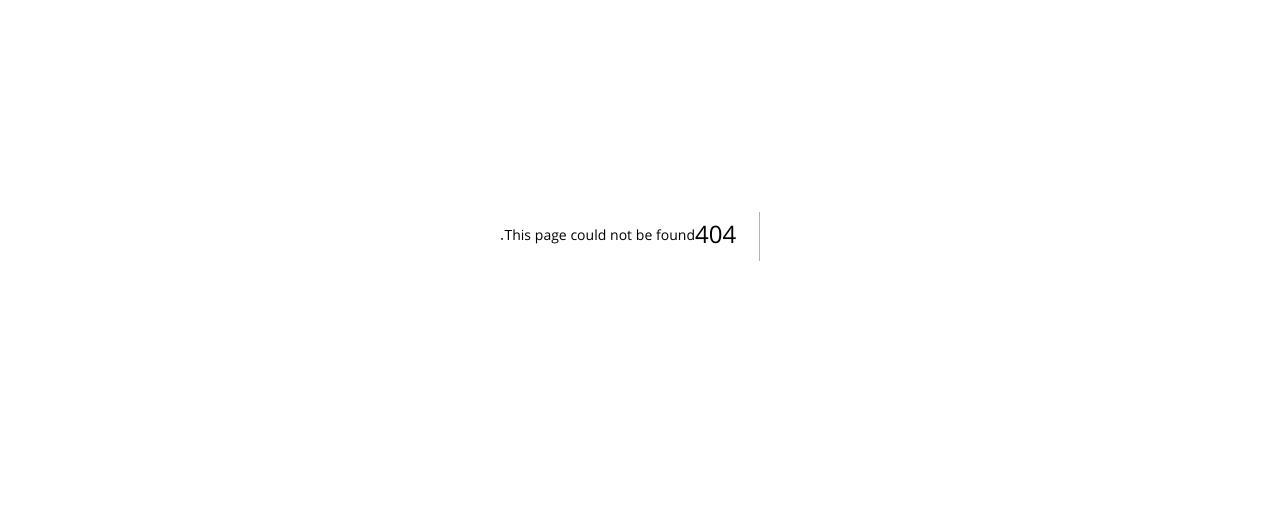
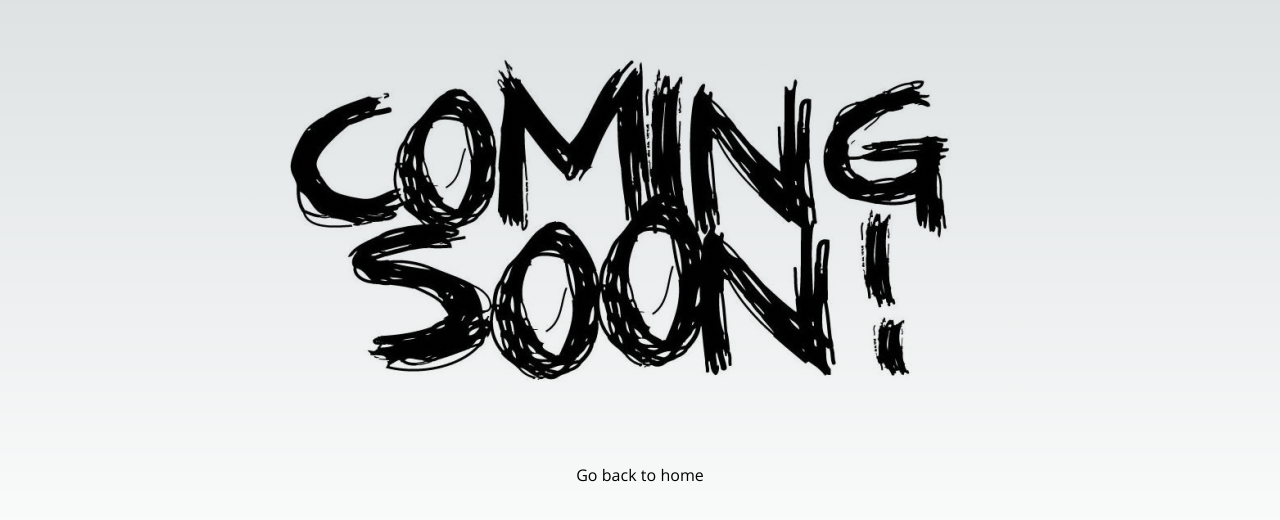
Before and after one commit to ali-khosravani/nextjs, a Next.js app: page /blog/posts in a window 1280 px wide. Before the commit this address had no page. Shown: the part 164-684 px from the top of the page. Built offline with nearby package versions, Linux system fonts and the light colour scheme.

Commit message:
Add POst page

```diff
--- a/app/components/ui/Buttons/MoreButton.tsx
+++ b/app/components/ui/Buttons/MoreButton.tsx
@@ -1,5 +1,3 @@
-import React from 'react'
-
 export default function MoreButton() {
     return (
         <>
--- /dev/null
+++ b/pages/blog/posts/index.tsx
@@ -0,0 +1,9 @@
+import CommingSoonPage from "@/com/ui/CommingSoon/CommingSoon"
+const PostsPage = () => {
+    return (
+        <>
+            <CommingSoonPage />
+        </>
+    )
+}
+export default PostsPage
```
